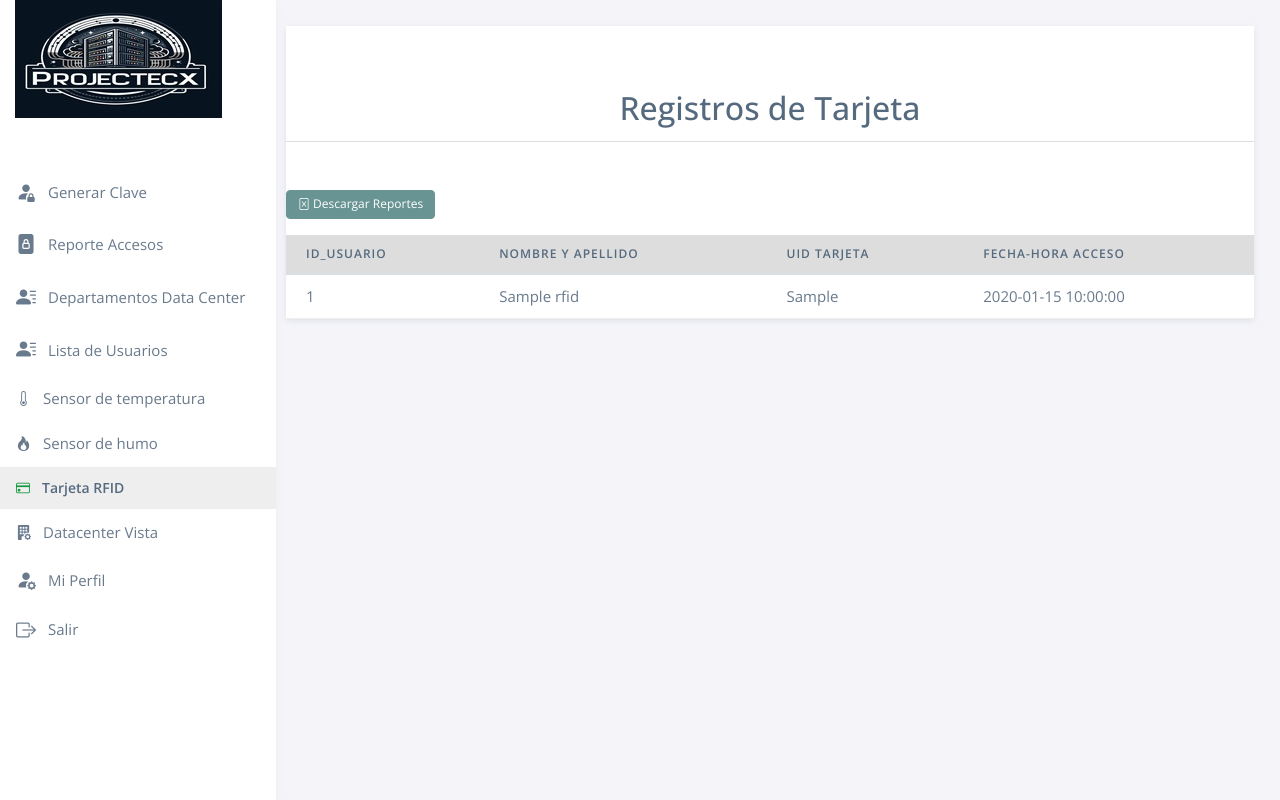
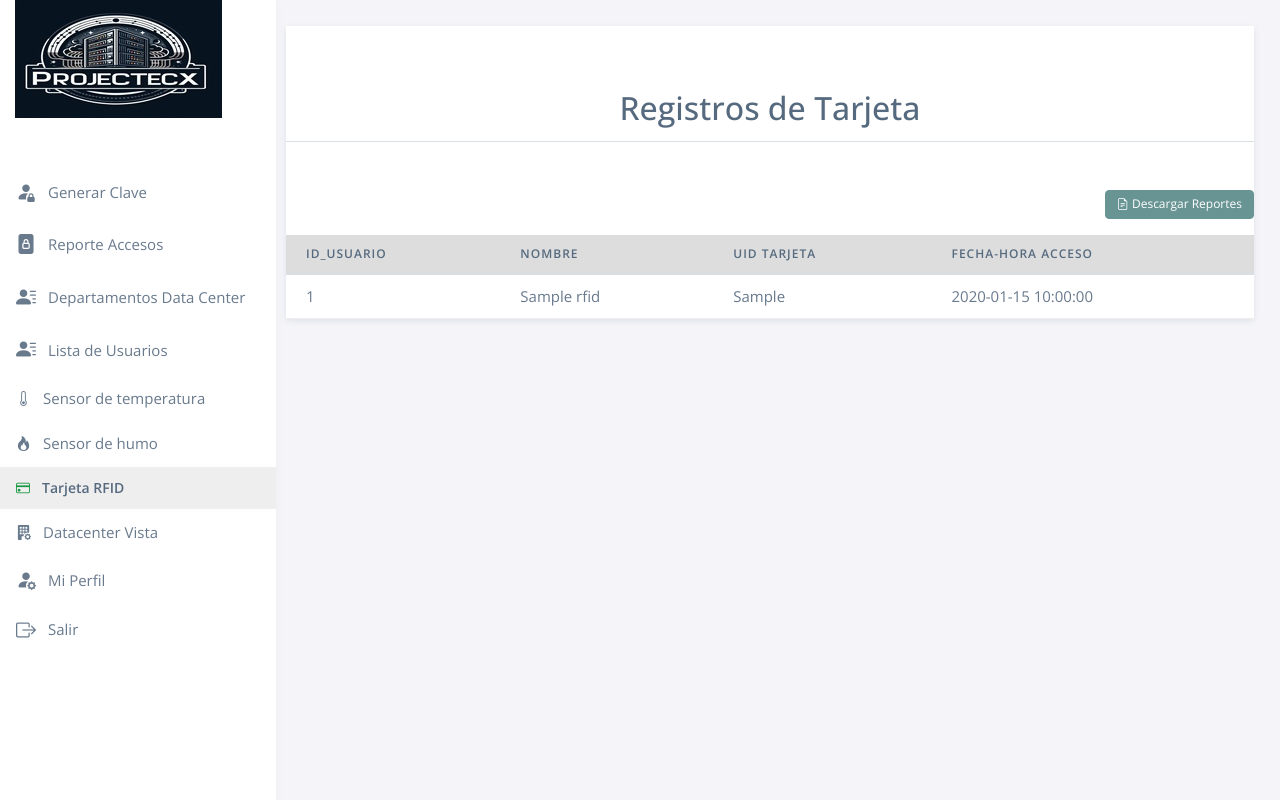
Before and after one commit to Ismaelsevi24/Ismaelsevi24.github.io, a Flask app: page /tarjeta-rfid in a window 1280 px wide. Run offline with Flask 3, Linux system fonts and the light colour scheme; the visitor is signed in with stand-in values (Sample User, id 1); tables that the repository leaves empty or names only in its code hold one stand-in row (values such as "Sample post"); some libraries are stand-ins or nearby versions.

Commit message:
reporte2

```diff
--- a/my-app/templates/public/usuarios/tarjeta.html
+++ b/my-app/templates/public/usuarios/tarjeta.html
@@ -10,9 +10,10 @@
         <hr />
       </h2>
 
-      <div class="d-flex justify-content-start mb-3">
-        <a href="#" id="descargarExcelBtn" class="btn btn-sm ml-2" style="background-color: #699494; color: white; border-color: #699494;">
-          <i class="bi bi-file-excel"></i>
+      <div class="d-flex justify-content-between mb-3">
+        <div><!-- Contenedor para espacio a la izquierda del botón, si es necesario --></div>
+        <a href="#" id="descargarExcelBtn" class="btn btn-sm" style="background-color: #699494; color: white; border-color: #699494;">
+          <i class="bi bi-file-earmark-text"></i>
           Descargar Reportes
         </a>
       </div>
@@ -22,7 +23,7 @@
           <thead>
             <tr style="background-color: #ddd">
               <th>ID_Usuario</th>
-              <th>Nombre y Apellido</th>
+              <th>Nombre</th>
               <th>UID Tarjeta</th>
               <th>Fecha-hora acceso</th>
               <!-- La columna de Acciones se ha eliminado -->
@@ -34,7 +35,7 @@
                 <td>{{ tarjeta_rfid.id_usuario}}</td>
                 <td>{{ tarjeta_rfid.nombre}} </td>
                 <td>{{ tarjeta_rfid.tarjeta }}</td>
-                <td>{{ tarjeta_rfid.fecha_hora}}</td>
+                <td class="fecha-hora">{{ tarjeta_rfid.fecha_hora}}</td>
                 <!-- La columna de Acciones se ha eliminado -->
               </tr>
             {% endfor %}
@@ -49,15 +50,35 @@
   <script src="https://cdnjs.cloudflare.com/ajax/libs/xlsx/0.17.5/xlsx.full.min.js"></script>
   <script>
     document.getElementById('descargarExcelBtn').addEventListener('click', function() {
+      try {
         // Obtener la información de la tabla
         var table = document.querySelector('.table');
-      var data = XLSX.utils.table_to_sheet(table);
+        var rows = Array.from(table.querySelectorAll('tbody tr'));
+
+        // Ajustar el formato de fecha-hora y obtener datos
+        var data = [ // Primera fila con nombres de columnas
+          ["ID_Usuario", "Nombre", "UID Tarjeta", "Fecha-hora acceso"]
+        ];
+
+        data = data.concat(rows.map(row => {
+          var cells = Array.from(row.cells);
+          return cells.map(cell => {
+            if (cell.classList.contains('fecha-hora')) {
+              // Ajustar el formato de fecha-hora
+              return new Date(cell.innerText).toLocaleString();  // Puedes ajustar el formato según tus preferencias
+            }
+            return cell.innerText;
+          });
+        }));
 
         // Crear el libro de Excel y guardarlo como archivo
         var libro = XLSX.utils.book_new();
-      XLSX.utils.book_append_sheet(libro, data, 'RegistrosTarjeta');
+        XLSX.utils.book_append_sheet(libro, XLSX.utils.aoa_to_sheet(data), 'RegistrosTarjeta');
         XLSX.writeFile(libro, 'registros_tarjeta.xlsx');
+      } catch (error) {
+        console.error('Error al generar el archivo Excel:', error);
+      }
     });
   </script>
   {% endblock %}
-{% endblock %}
+{% endblock %}
```
Lines whose indentation alone changed are shown as unchanged.
